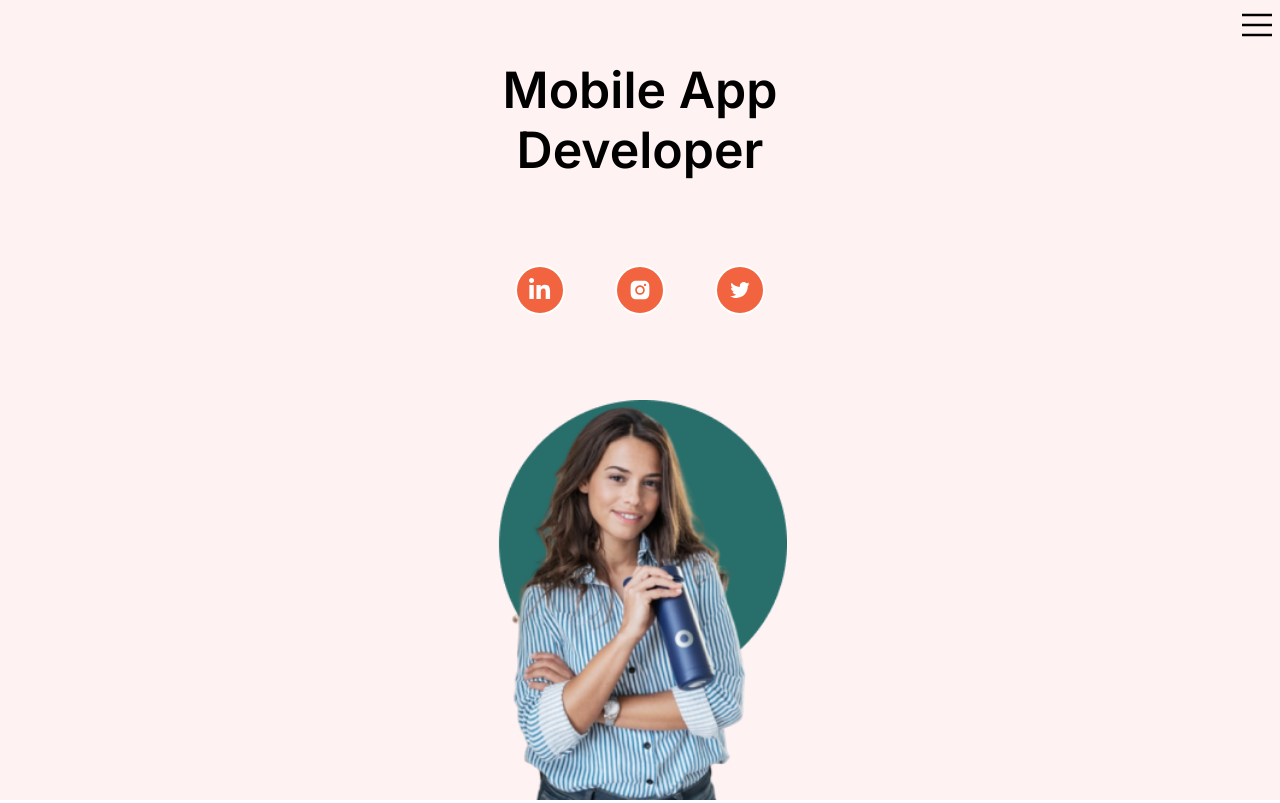
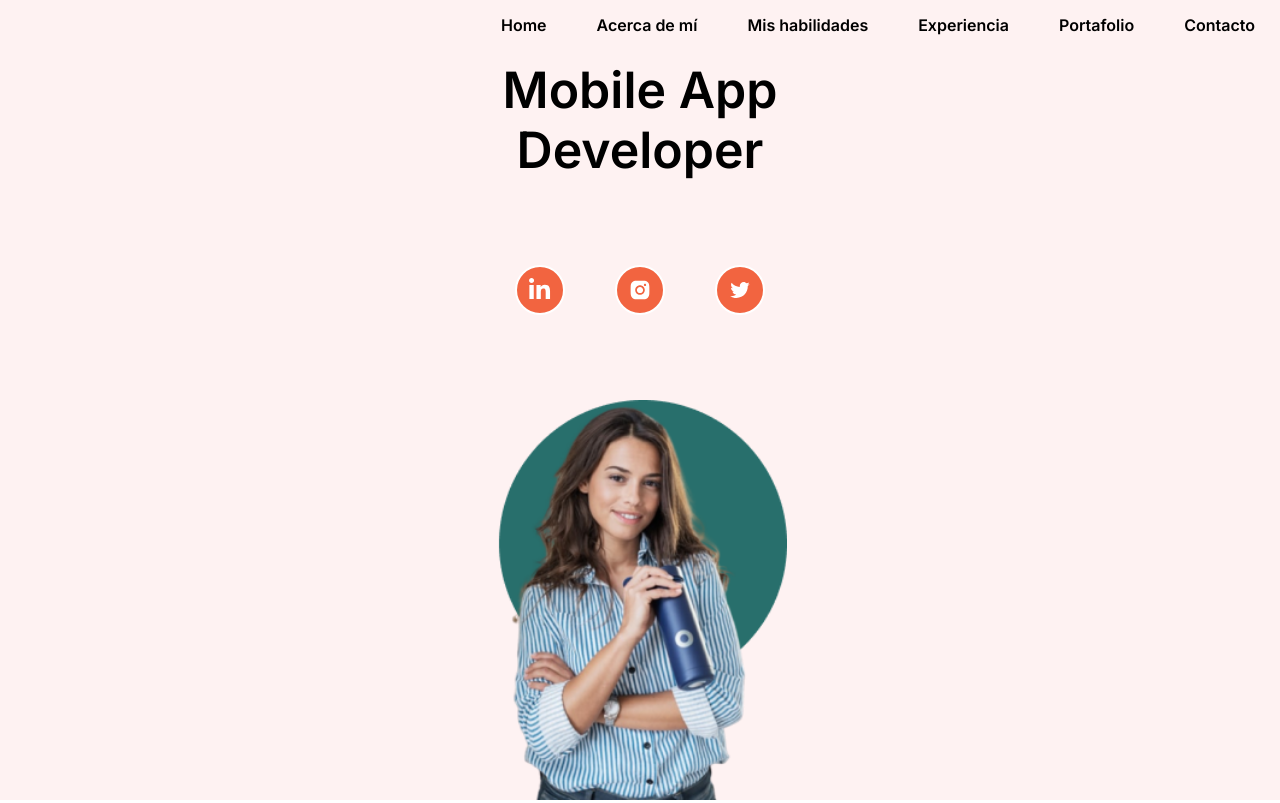
Before and after one commit to GuillermoBPY/portafoliobyGuillermoBPY, a plain HTML site: page index.html in a window 1280 px wide. Shown: the top 803 px of the page. Drawn offline with Linux system fonts and the light colour scheme.

Commit message:
Actualizado Navbar

```diff
--- a/index.html
+++ b/index.html
@@ -14,11 +14,7 @@
   <main class="portfoliocontainer">
     <section class="porfolio__home">
       <nav class="porfolio__home--navbar">
-        <div class="porfolio__home--navbar--menuiconbox">
-          <img id="hambmenuicon" class="porfolio__home--navbar--menuicon" src="./src/img/icons/openmenu.svg"
-            alt="menuicon">
-        </div>
-        <ul class="porfolio__home--navbar--menu">
+        <ul class="porfolio__home--navbar--menu menushow">
           <a href="#">
             <li>Home</li>
           </a>
@@ -37,8 +33,11 @@
           <a href="#a-contact">
             <li>Contacto</li>
           </a>
-
         </ul>
+        <div class="porfolio__home--navbar--menuiconbox">
+          <img id="hambmenuicon" class="porfolio__home--navbar--menuicon" src="./src/img/icons/openmenu.svg"
+            alt="menuicon">
+        </div>
       </nav>
       <h1>Mobile App <br>Developer</h1>
       <figure class="porfolio__home--socialicons">
--- a/src/js/main.js
+++ b/src/js/main.js
@@ -4,8 +4,6 @@ const menu = document.querySelector(".porfolio__home--navbar--menu");
 menuIcon.addEventListener("click", function () {
   menu.classList.toggle("menushow");
   menu.classList.value.includes("menushow")
-    ? (document.getElementById("hambmenuicon").src =
-        "./src/img/icons/closemenu.svg")
-    : (document.getElementById("hambmenuicon").src =
-        "./src/img/icons/openmenu.svg");
+    ? (document.getElementById("hambmenuicon").src="./src/img/icons/closemenu.svg")
+    : (document.getElementById("hambmenuicon").src="./src/img/icons/openmenu.svg");
 });
--- a/src/styles/style.css
+++ b/src/styles/style.css
@@ -75,6 +75,84 @@ img {
   align-items: center;
   justify-content: space-between;
 }
+/*---------------------------------------------*/
+#hambmenuicon {
+  display: block;
+  width: 35px;
+  height: 35px;
+}
+#hambmenuicon:active {
+  animation: rotate-in-center 0.6s cubic-bezier(0.25, 0.46, 0.45, 0.94) both;
+}
+
+@keyframes rotate-in-center {
+  0% {
+    -webkit-transform: rotate(-360deg);
+    transform: rotate(-360deg);
+    opacity: 0;
+  }
+  100% {
+    -webkit-transform: rotate(0);
+    transform: rotate(0);
+    opacity: 1;
+  }
+}
+.porfolio__home--navbar {
+  position: fixed;
+  top: 0;
+  background-color: var(--Lightgrayishred);
+  width: 100%;
+  display: flex;
+  justify-content: flex-end;
+  align-items: center;
+  padding-right: 0.5rem;
+  height: 45px;
+}
+.porfolio__home--navbar--menu {
+  background-color: var(--Lightgrayishred);
+  position: absolute;
+  top: 45px;
+  right: 0;
+  width: 50vw;
+  height: 100vh;
+  display: flex;
+  align-items: center;
+  flex-direction: column;
+  overflow: hidden;
+  gap: 3rem;
+  padding-top: 2rem;
+  transform: translateX(50vw);
+  transition: transform 0.7s;
+}
+.menushow {
+  transform: translateX(0vw);
+  transition: transform 0.7s;
+}
+
+.porfolio__home--navbar--menu li {
+  width: 45vw;
+  height: 42px;
+  display: flex;
+  justify-content: center;
+  align-items: center;
+  padding: 0.5rem;
+  font-weight: 600;
+  border: 1px solid transparent;
+  transition: color 0.5s, border 0.5s, scale 0.5s, background-color 0.5s;
+}
+.porfolio__home--navbar--menu li:hover {
+  color: var(--Verydarkcyan);
+  border: 1px solid var(--Verydarkcyan);
+  scale: 1.1;
+  transition: color 0.5s, border 0.5s, scale 0.5s, background-color 0.5s;
+}
+.porfolio__home--navbar--menu li:active {
+  background-color: var(--white);
+  scale: 1;
+  transition: color 0.5s, border 0.5s, scale 0.5s, background-color 0.5s;
+}
+
+/*-----------------------------------------*/
 .porfolio__home--devphotobox {
   display: flex;
   flex-direction: column;
@@ -83,73 +161,6 @@ img {
 
 .porfolio__home--devphoto {
   height: 50vh;
-}
-.porfolio__home--navbar {
-  position: fixed;
-  background-color: var(--Lightgrayishred);
-  height: 50px;
-  width: 100%;
-  top: 0;
-  display: flex;
-  justify-content: end;
-  align-items: center;
-  padding-right: 0.5rem;
-}
-.porfolio__home--navbar--menuiconbox {
-  width: 30px;
-  cursor: pointer;
-}
-#hambmenuicon:active {
-  animation: rotate-center 0.3s ease-in-out both;
-}
-@keyframes rotate-center {
-  0% {
-    -webkit-transform: rotate(0);
-    transform: rotate(0);
-  }
-  100% {
-    -webkit-transform: rotate(360deg);
-    transform: rotate(360deg);
-  }
-}
-.porfolio__home--navbar--menu {
-  position: absolute;
-  top: 50px;
-  right: 0;
-  height: 100vh;
-  width: 50vw;
-  background-color: var(--Lightgrayishred);
-  display: flex;
-  flex-direction: column;
-  align-items: center;
-  padding-top: 1rem;
-  gap: 1rem;
-  transition: transform 0.8s;
-  transform: translateX(50vw);
-}
-.menushow {
-  transform: translateX(0vw);
-  transition: transform 0.8s;
-}
-.porfolio__home--navbar--menu li {
-  padding: 2rem;
-  border: 1px solid transparent;
-  transition: background-color 0.5s, color 0.5s, transform 0.3s;
-  width: 50vw;
-  font-weight: 600;
-}
-.porfolio__home--navbar--menu li:hover {
-  color: var(--Verydarkcyan);
-  transform: translateY(-5px);
-  transition: color 0.5s, transform 0.3s, background-color 0.5s;
-  background-color: #e7e1de;
-}
-
-.porfolio__home--navbar--menu li:active {
-  transform: translateY(5px);
-  transition: transform 0.3s;
-  background-color: var(--white);
-  border: 1px solid var(--Verydarkcyan);
 }
 
 .porfolio__home--socialicons {
@@ -191,7 +202,6 @@ img {
   display: grid;
   grid-template-columns: repeat(auto-fit, minmax(150px, 1fr));
   gap: 1rem;
-  max-width: 900px;
 }
 
 .porfolio__abilities--box {
@@ -221,6 +231,9 @@ img {
   content: url(../img/icons/smartphone.png);
   display: block;
 }
+.porfolio__abilities--box p {
+  line-height: 2rem;
+}
 .greencircle {
   position: absolute;
   width: 350px;
@@ -244,7 +257,7 @@ img {
 }
 
 .porfolio__experience {
-  padding: 4rem 1rem 1rem;
+  padding: 4rem 1rem;
   display: flex;
   flex-direction: column;
   gap: 2rem;
@@ -426,3 +439,38 @@ img {
     transform: scale(1);
   }
 }
+
+@media (min-width: 900px) {
+  #hambmenuicon {
+    display: none;
+  }
+
+  .porfolio__home--navbar {
+    position: fixed;
+    top: 0;
+    background-color: var(--Lightgrayishred);
+    width: 100%;
+    height: 50px;
+    display: flex;
+    justify-content: flex-end;
+    padding-right: 1rem;
+  }
+
+  .porfolio__home--navbar--menu {
+    display: flex;
+    flex-direction: row;
+    gap: 2rem;
+    background-color: var(--Lightgrayishred);
+    align-items: center;
+    position: static;
+    justify-content: flex-end;
+    width: 100%;
+    height: 50px;
+    padding-top: 0rem;
+    transform: translateX(0vw);
+  }
+
+  .porfolio__home--navbar--menu li {
+    width: 100%;
+  }
+}
```
